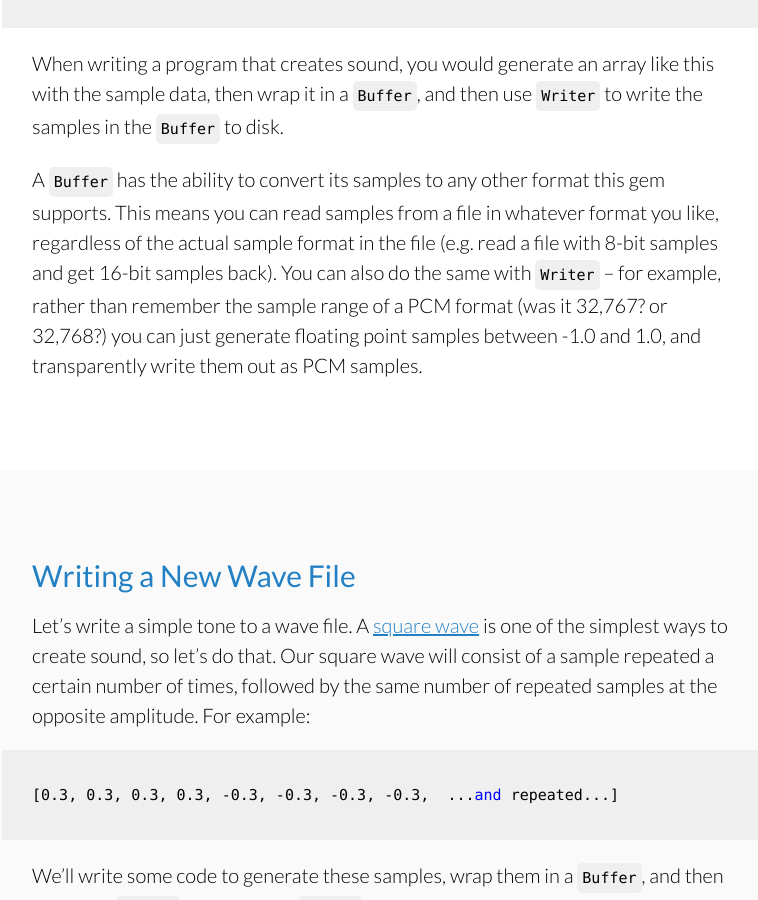
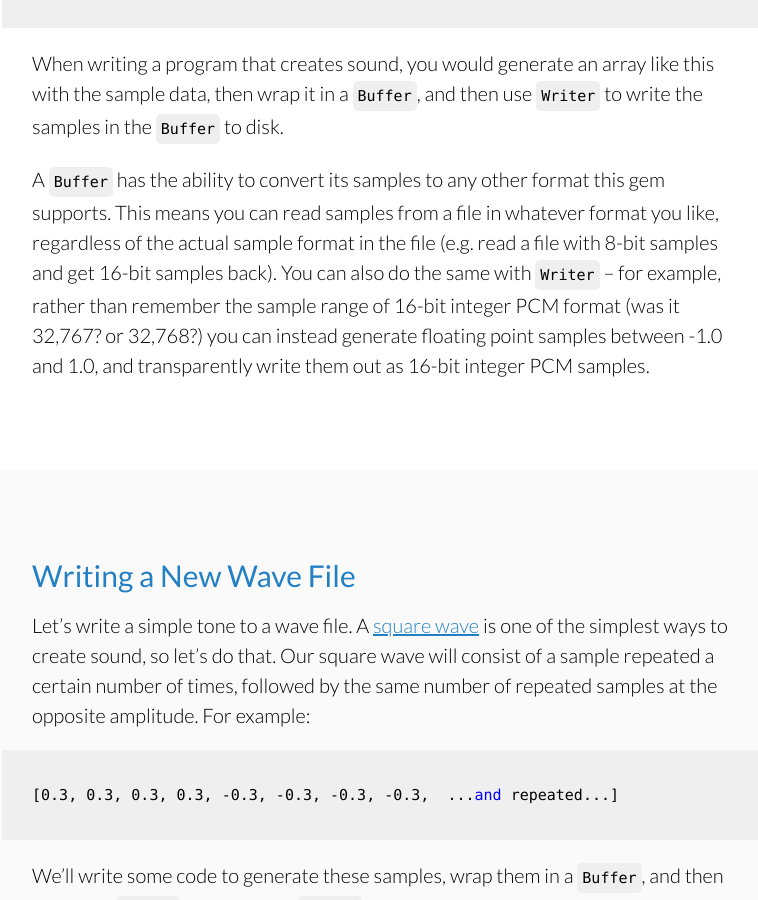
Before and after one commit to jstrait/wavefile, a Jekyll site: the page built from getting_started.html, in a window 1280 px wide and 900 px high, scrolled down 1310 px. Shown: the whole window, without its empty margins (254-1012 px from the left). Built offline with Jekyll 4.4.1, drawn with Linux system fonts in a browser that asks for light colours; some web fonts are replaced; some of the changed text lies outside the part shown.

Commit message:
Removing usage of the word "just"
As in, "all you need to do is..."

```diff
--- a/getting_started.html
+++ b/getting_started.html
@@ -17,7 +17,7 @@ id: tutorial
   <p>When there is more than one channel, each sample frame will be represented by a sub array. For example, a set of stereo floating point samples (in which each sample is between -1.0 and 1.0) might look like this:</p>
   {% highlight ruby %}[[-0.2, 0.4], [0.3, 0.9], [-0.4, -0.8], [0.9, -0.2], [-0.3, 0.4], ...etc...]{% endhighlight %}
   <p>When writing a program that creates sound, you would generate an array like this with the sample data, then wrap it in a <code>Buffer</code>, and then use <code>Writer</code> to write the samples in the <code>Buffer</code> to disk.</p>
-  <p>A <code>Buffer</code> has the ability to convert its samples to any other format this gem supports. This means you can read samples from a file in whatever format you like, regardless of the actual sample format in the file (e.g. read a file with 8-bit samples and get 16-bit samples back). You can also do the same with <code>Writer</code> &ndash; for example, rather than remember the sample range of a PCM format (was it 32,767? or 32,768?) you can just generate floating point samples between -1.0 and 1.0, and transparently write them out as PCM samples.</p>
+  <p>A <code>Buffer</code> has the ability to convert its samples to any other format this gem supports. This means you can read samples from a file in whatever format you like, regardless of the actual sample format in the file (e.g. read a file with 8-bit samples and get 16-bit samples back). You can also do the same with <code>Writer</code> &ndash; for example, rather than remember the sample range of 16-bit integer PCM format (was it 32,767? or 32,768?) you can instead generate floating point samples between -1.0 and 1.0, and transparently write them out as 16-bit integer PCM samples.</p>
 </div>
 <div class="section section-tall">
   <h2>Writing a New Wave File</h2>
@@ -99,7 +99,7 @@ Number of samples in buffer: 4096
 First 10 samples in buffer:  [8192, 8192, 8192, 8192, 8192, 8192, 8192, 8192, 8192, 8192]</code></pre>
   <p>Notice how the first samples are <code>8192</code>, rather than the <code>0.25</code> value that we used when generating the file. This is because when we saved that file, we indicated (via the <code>Format</code> instance we gave) that the samples should be written as 16-bit PCM samples instead of floating point.</p>
   <p>Also notice that we only read 4,096 samples at a time, instead of trying to the read the whole file. It&rsquo;s a generally a good idea to read a larger number of smaller buffers, rather than one giant buffer. For this file it probably doesn&rsquo;t matter, but longer files can have millions of samples, and Ruby can have trouble with arrays this large.</p>
-  <p>OK, well that&rsquo;s cool, but let&rsquo;s say we want to read this file so we can do some transformation on it, and it will be easier to work with if the samples are in floating point format, and are stereo (since we want to combine it with some other files that are stereo). No problem, when constructing the <code>Reader</code> we just need to pass a <code>Format</code> instance that describes our desired sample format.</p>
+  <p>OK, well that&rsquo;s cool, but let&rsquo;s say we want to read this file so we can do some transformation on it, and it will be easier to work with if the samples are in floating point format, and are stereo (since we want to combine it with some other files that are stereo). No problem, when constructing the <code>Reader</code> we can pass a <code>Format</code> instance that describes our desired sample format.</p>
   <pre><code>require "wavefile"
 include WaveFile   # So we don't have to prefix all classes with 'WaveFile::'
 
```
